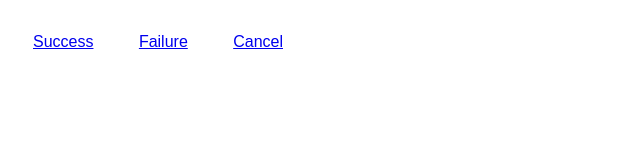
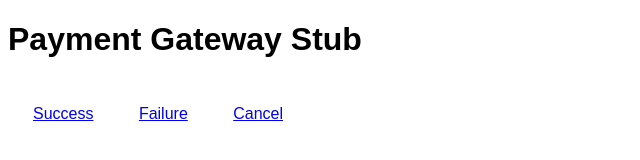
Before and after one commit to sydd2005/PaymentGatewayStub, a plain HTML site: page index.html in a window 1280 px wide. Shown: the whole page, without its empty margins (0-640 px from the left). Drawn offline with Linux system fonts and the light colour scheme.

Commit message:
добавляет заголовок

```diff
--- a/index.html
+++ b/index.html
@@ -7,6 +7,7 @@
   <link rel="stylesheet" href="style.css">
 </head>
 <body>
+  <h1>Payment Gateway Stub</h1>
   <div class="padded">
     <a id="successLink" href="http://localhost:31484">Success</a>
     <a id="failureLink" href="http://localhost:31484">Failure</a>
--- a/style.css
+++ b/style.css
@@ -1,4 +1,4 @@
-a {
+body {
   font-family: sans-serif;
 }
 
```
